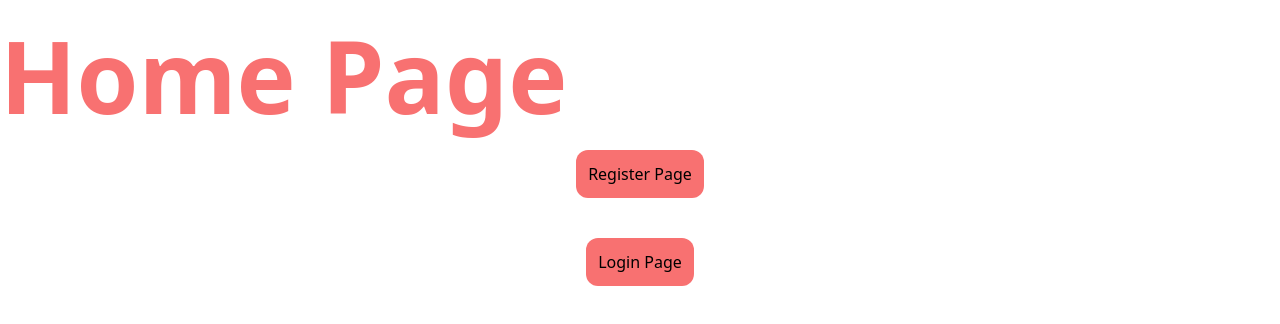
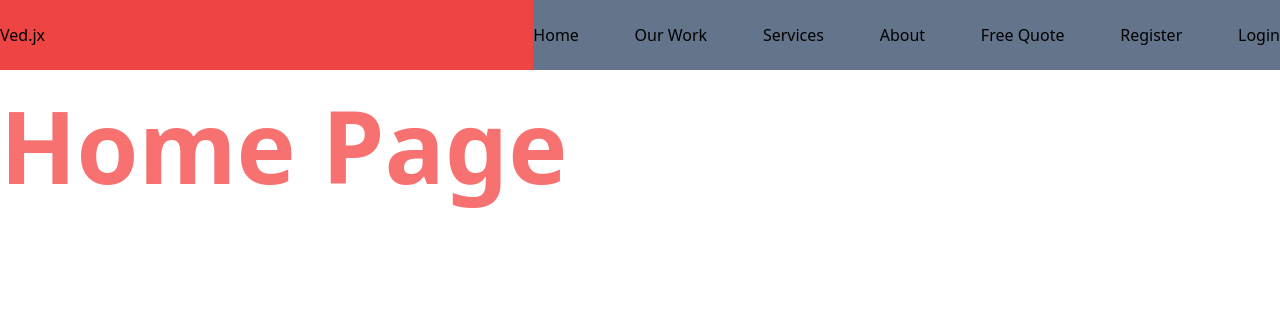
Before and after one commit to Jxk0be/vedjx-frontend, a SvelteKit app: page / in a window 1280 px wide. Shown: the top 324 px of the page. Built offline with nearby package versions, Linux system fonts and the light colour scheme.

Commit message:
added routes

```diff
--- a/src/routes/+layout.svelte
+++ b/src/routes/+layout.svelte
@@ -1,6 +1,23 @@
 <script>
     import "../app.css";
 </script>
+
+<div class="w-full flex items-center fixed">
+    <div class="mx-auto max-w-[1500px] w-full">
+        <div class="flex justify-between items-center w-full h-[70px] bg-red-500">
+            <h1>Ved.jx</h1>
+            <div class="w-7/12 h-full flex bg-slate-500 justify-between items-center">
+                <a href="/">Home</a>
+                <a href="/projects">Our Work</a>
+                <a href="/services">Services</a>
+                <a href="/about">About</a>
+                <a href="/free-quote">Free Quote</a>
+                <a href="/register">Register</a>
+                <a href="/login">Login</a>
+            </div>
+        </div>
+    </div>
+</div>
 
 <div class="w-full min-h-screen flex items-center h-auto">
     <div class="mx-auto max-w-[1500px] w-full min-h-screen h-auto">
--- a/src/routes/+page.svelte
+++ b/src/routes/+page.svelte
@@ -1,5 +1 @@
-<h1 class="font-bold text-red-400 text-[100px]">Home Page</h1>
-<div class="flex flex-col justify-center items-center w-full gap-y-10">
-    <a class="bg-red-400 p-3 rounded-xl" href="/register">Register Page</a>
-    <a class="bg-red-400 p-3 rounded-xl" href="/login">Login Page</a>
-</div>
+<h1 class="font-bold pt-[70px] text-red-400 text-[100px]">Home Page</h1>
--- /dev/null
+++ b/src/routes/about/+page.svelte
@@ -0,0 +1 @@
+<h1 class="font-bold pt-[70px] text-red-400 text-[100px]">About Page</h1>
--- /dev/null
+++ b/src/routes/free-quote/+page.svelte
@@ -0,0 +1 @@
+<h1 class="font-bold pt-[70px] text-red-400 text-[100px]">Free Quote Page</h1>
--- /dev/null
+++ b/src/routes/projects/+page.svelte
@@ -0,0 +1 @@
+<h1 class="font-bold pt-[70px] text-red-400 text-[100px]">Projects Page</h1>
--- /dev/null
+++ b/src/routes/services/+page.svelte
@@ -0,0 +1 @@
+<h1 class="font-bold pt-[70px] text-red-400 text-[100px]">Services Page</h1>
```
